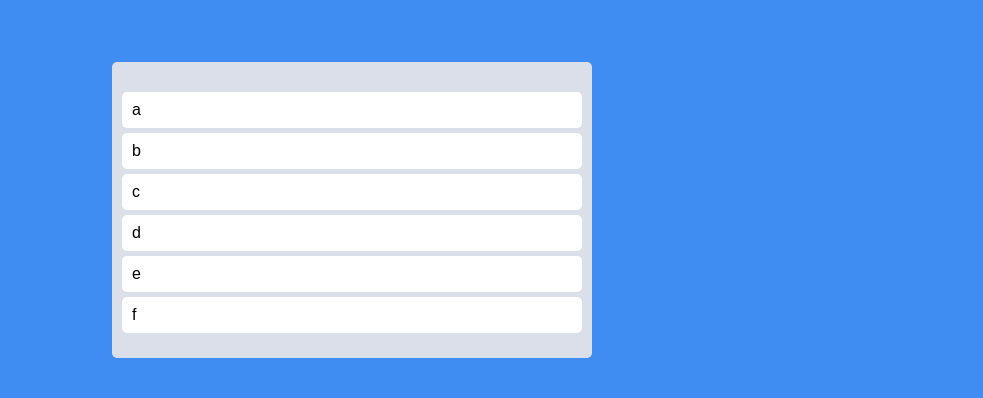
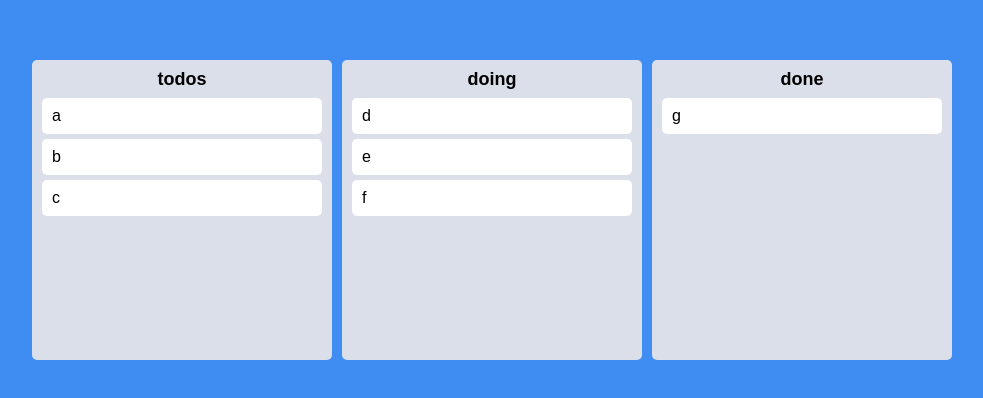
Before and after one commit to mjekott/draggable-todo-app, a React (Create React App) app: page / in a window 1280 px wide. Shown: the part 190-588 px from the top of the page, without its empty margins (288-1271 px from the left). Built offline with nearby package versions, Linux system fonts and the light colour scheme.

Commit message:
feat: implemented cross board movement of items

```diff
--- a/src/App.tsx
+++ b/src/App.tsx
@@ -1,12 +1,12 @@
-import { DragDropContext, Droppable, Draggable, DropResult } from "react-beautiful-dnd";
+import { DragDropContext, DropResult } from "react-beautiful-dnd";
 import { useRecoilState } from "recoil";
 import styled from "styled-components";
-import { todoState } from "./atom";
-import DraggableCard from "./components/DraggableCard";
+import { todoState as State } from "./atom";
+import Board from "./components/Board";
 
 const Wrapper = styled.div`
   display: flex;
-  max-width: 480px;
+  max-width: 640px;
   width: 100%;
   margin: 0 auto;
   justify-content: center;
@@ -17,54 +17,44 @@ const Wrapper = styled.div`
 const Boards = styled.div`
   display: grid;
   width: 100%;
-  grid-template-columns: repeat(1, 1fr);
-`;
-
-const Board = styled.div`
-  padding: 20px 10px;
-  padding-top: 30px;
-  background-color: ${(props) => props.theme.boardColor};
-  border-radius: 5px;
-  min-height: 200px;
-`;
-
-const Card = styled.div`
-  border-radius: 5px;
-  margin-bottom: 5px;
-  padding: 10px 10px;
-  background-color: ${(props) => props.theme.cardColor};
+  gap: 10px;
+  grid-template-columns: repeat(3, 1fr);
 `;
 
 function App() {
-  const [todos, setTodos] = useRecoilState(todoState);
+  const [todoState, setTodos] = useRecoilState(State);
   const onDragEnd = ({ destination, draggableId, source }: DropResult) => {
     if (!destination) {
       return;
     }
-    setTodos((prevState) => {
-      const copy = [...prevState];
 
-      // delete item on source.index
-      copy.splice(source.index, 1);
-      copy.splice(destination?.index, 0, draggableId);
-      return copy;
-    });
+    if (destination.droppableId === source.droppableId) {
+      // same board
+      setTodos((allboard) => {
+        const boardCopy = [...allboard[source.droppableId]];
+        boardCopy.splice(source.index, 1);
+        boardCopy.splice(destination.index, 0, draggableId);
+        return { ...allboard, [source.droppableId]: boardCopy };
+      });
+    }
+    if (destination.droppableId !== source.droppableId) {
+      // different boards
+      setTodos((allboard) => {
+        const sourceBoard = [...allboard[source.droppableId]];
+        const destinationBoard = [...allboard[destination.droppableId]];
+        sourceBoard.splice(source.index, 1);
+        destinationBoard.splice(destination.index, 0, draggableId);
+        return { ...allboard, [source.droppableId]: sourceBoard, [destination.droppableId]: destinationBoard };
+      });
+    }
   };
   return (
     <Wrapper>
       <Boards>
         <DragDropContext onDragEnd={onDragEnd}>
-          <Droppable droppableId="first">
-            {(provided) => (
-              <Board ref={provided.innerRef} {...provided.droppableProps}>
-                {todos.map((todo, index) => (
-                  // key and draggable id must be the same
-                  <DraggableCard todo={todo} index={index} />
-                ))}
-                {provided.placeholder}
-              </Board>
-            )}
-          </Droppable>
+          {Object.keys(todoState).map((todos) => (
+            <Board boardId={todos} todos={todoState[todos]} />
+          ))}
         </DragDropContext>
       </Boards>
     </Wrapper>
--- a/src/atom.tsx
+++ b/src/atom.tsx
@@ -5,7 +5,15 @@ export const isDarkState = atom({
   default: false,
 });
 
-export const todoState = atom({
+interface ITodoState {
+  [key: string]: string[];
+}
+
+export const todoState = atom<ITodoState>({
   key: "todoState",
-  default: ["a", "b", "c", "d", "e", "f"],
+  default: {
+    todos: ["a", "b", "c"],
+    doing: ["d", "e", "f"],
+    done: ["g"],
+  },
 });
--- /dev/null
+++ b/src/components/Board.tsx
@@ -0,0 +1,45 @@
+import React from "react";
+import styled from "styled-components";
+import { Droppable } from "react-beautiful-dnd";
+import DraggableCard from "./DraggableCard";
+
+const Wrapper = styled.div`
+  padding: 20px 10px;
+  width: 300px;
+  padding-top: 10px;
+  background-color: ${(props) => props.theme.boardColor};
+  border-radius: 5px;
+  min-height: 300px;
+`;
+
+const Title = styled.h2`
+  text-align: center;
+  font-weight: 600;
+  margin-bottom: 10px;
+  font-size: 18px;
+`;
+interface Props {
+  todos: string[];
+  boardId: string;
+}
+
+const Board: React.FC<Props> = ({ todos, boardId }) => {
+  return (
+    <Wrapper>
+      <Title>{boardId}</Title>
+      <Droppable droppableId={boardId}>
+        {(provided) => (
+          <div ref={provided.innerRef} {...provided.droppableProps}>
+            {todos.map((todo, index) => (
+              // key and draggable id must be the same
+              <DraggableCard todo={todo} index={index} />
+            ))}
+            {provided.placeholder}
+          </div>
+        )}
+      </Droppable>
+    </Wrapper>
+  );
+};
+
+export default Board;
```
